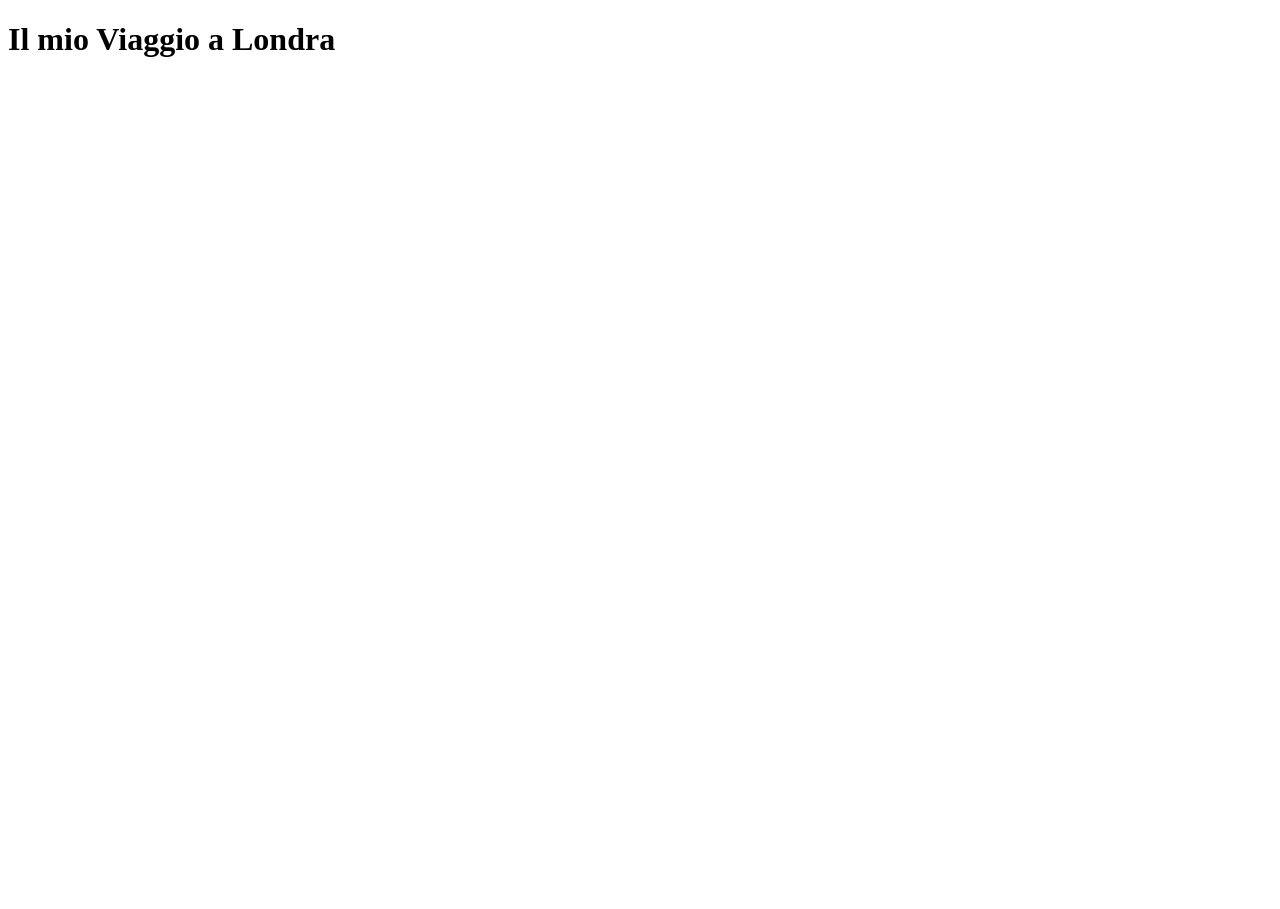
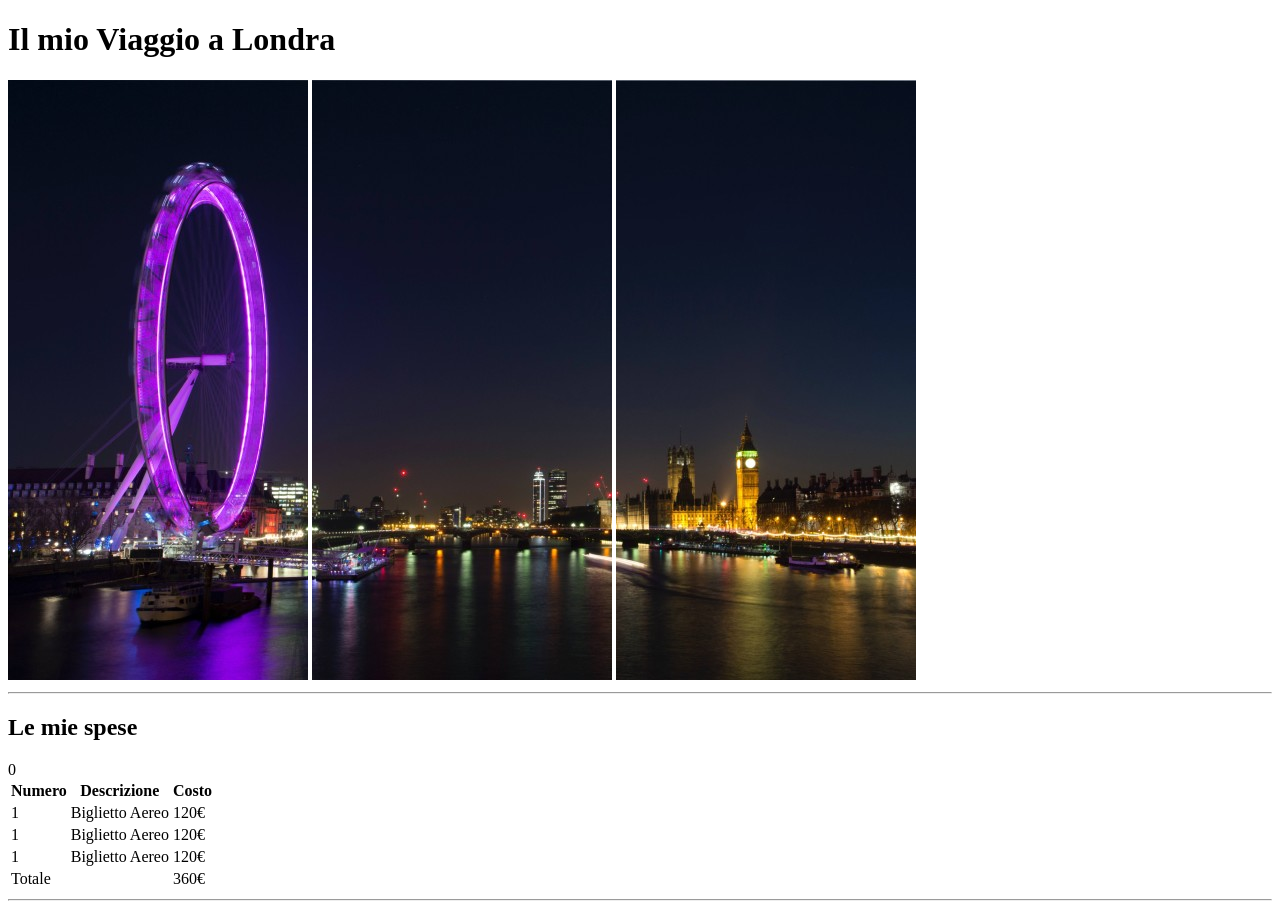
Before and after one commit to simonecpc/html-london-trip, a plain HTML site: page index.html in a window 1280 px wide. Before the commit the page ends 800 px from the top, so only its background shows below. Drawn offline with Linux system fonts and the light colour scheme.

Commit message:
Fine sezione Le mie spese

```diff
--- a/index.html
+++ b/index.html
@@ -7,7 +7,49 @@
     <title>Document</title>
 </head>
 <body>
+    <!--titolo e foto-->
     <h1>Il mio Viaggio a Londra</h1>
-    <img src=""
+    <img src="img/pexels-bill-emrich-230794-0.jpg" alt="foto ruota panoramica sx">
+    <img src="img/pexels-bill-emrich-230794-1.jpg" alt="foto ruota panoramica centrale">
+    <img src="img/pexels-bill-emrich-230794-2.jpg" alt="foto ruota panoramica dx">
+    <hr>
+    <!--fine titolo e foto-->
+    <!--sezione "Le mie spese"-->
+<section>
+    <h2>Le mie spese</h2>
+    <table>
+        <tr>
+            <th>Numero</th>
+            <th>Descrizione</th>
+            <th>Costo</th>
+        </tr>
+        <tbody>
+            <tr>
+                <td>1</td>
+                <td>Biglietto Aereo</td>
+                <td>120&euro;</td>
+            </tr>
+            <tr>
+                <td>1</td>
+                <td>Biglietto Aereo</td>
+                <td>120&euro;</td>
+            </tr>
+            <tr>
+                <td>1</td>
+                <td>Biglietto Aereo</td>
+                <td>120&euro;</td>
+            </tr>
+        </tbody>
+        <tfoot>
+            <tr>
+                <td colspan="2">Totale</td>
+                <td>360&euro;</td>0
+            </tr>
+        </tfoot>
+    </table>
+    <hr>
+</section>
+<!--fine sezione"Le mie spese"-->
+<!--sezione-->
 </body>
 </html>
```
